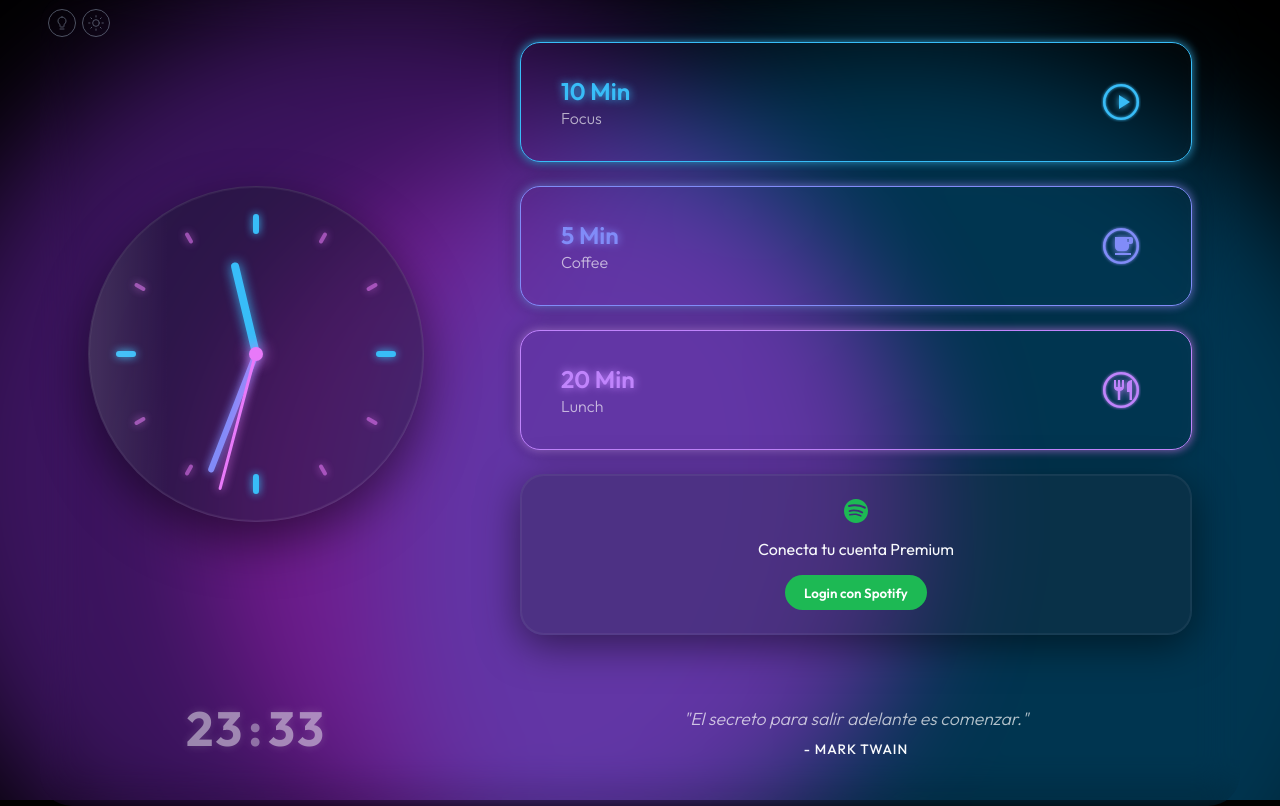
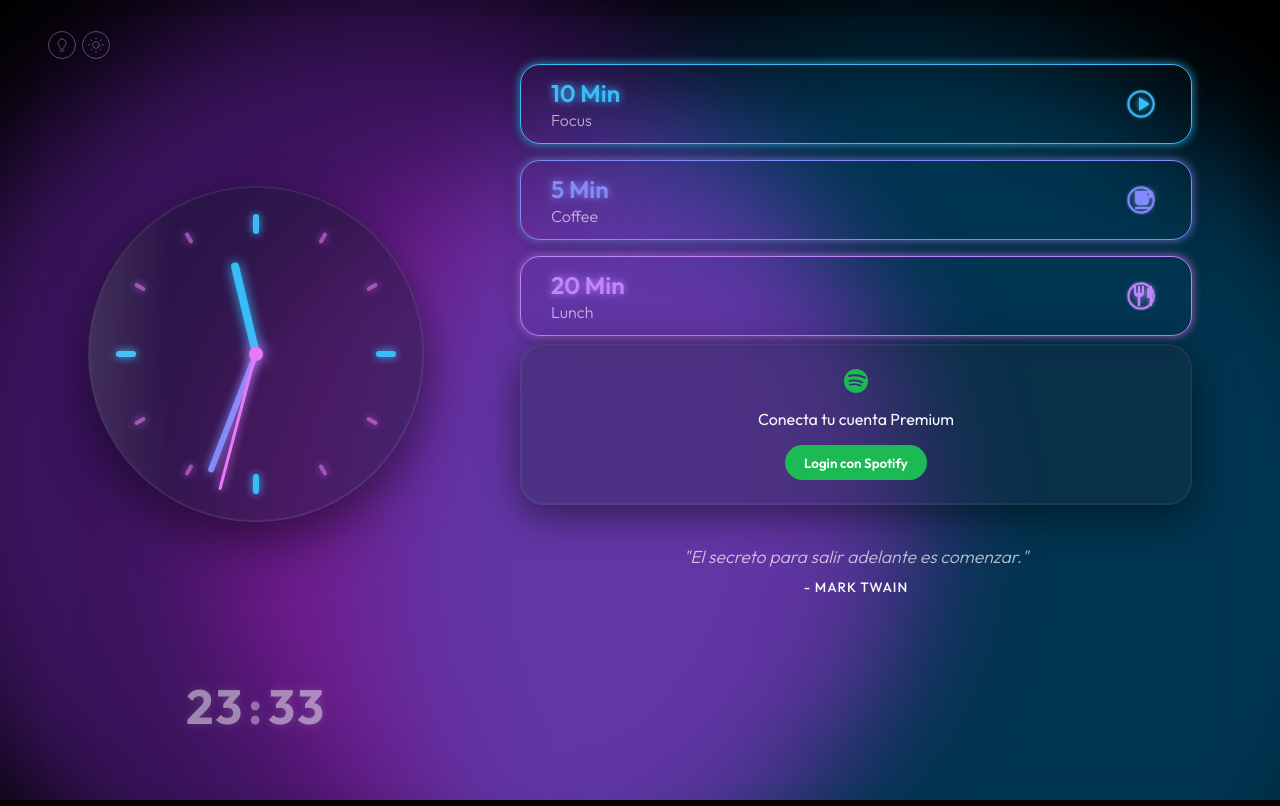
Before and after one commit to kazlan/Watchclock, a React (Vite) app: page / in a window 1280 px wide. Built offline with nearby package versions, Linux system fonts and the light colour scheme.

Commit message:
style: reduce timer row height and qotd-player gap

```diff
--- a/src/App.css
+++ b/src/App.css
@@ -82,7 +82,7 @@
   flex-direction: column;
   justify-content: space-between;
   align-items: center;
-  gap: 1.5rem;
+  gap: 0.5rem;
   z-index: 2;
 }
 
@@ -96,7 +96,7 @@
   display: flex;
   flex-direction: column;
   justify-content: center;
-  gap: 1.5rem;
+  gap: 1rem;
   width: 100%;
   min-height: 0;
   transition: all 0.5s cubic-bezier(0.4, 0, 0.2, 1);
@@ -119,7 +119,7 @@
   display: flex;
   align-items: flex-end;
   justify-content: center;
-  padding-bottom: 0.5rem;
+  padding-bottom: 0;
   transition: all 0.5s cubic-bezier(0.4, 0, 0.2, 1);
   z-index: 5;
 }
@@ -144,7 +144,7 @@
   display: flex;
   align-items: flex-start;
   justify-content: center;
-  padding-top: 0.5rem;
+  padding-top: 0;
   transition: all 0.5s cubic-bezier(0.4, 0, 0.2, 1);
 }
 
--- a/src/components/TimerWidget/TimerWidget.css
+++ b/src/components/TimerWidget/TimerWidget.css
@@ -1,11 +1,11 @@
 .timer-widget {
     width: 100%;
-    height: 120px;
-    min-height: 100px;
+    height: 80px;
+    min-height: 80px;
     border-radius: 20px;
     display: flex;
     align-items: center;
-    padding: 0 30px;
+    padding: 0 20px;
     cursor: pointer;
     position: relative;
     transition: transform 0.2s cubic-bezier(0.175, 0.885, 0.32, 1.275);
@@ -35,8 +35,8 @@
 
 .section-circle {
     position: relative;
-    width: 80px;
-    height: 80px;
+    width: 60px;
+    height: 60px;
     display: flex;
     justify-content: center;
     align-items: center;
```
